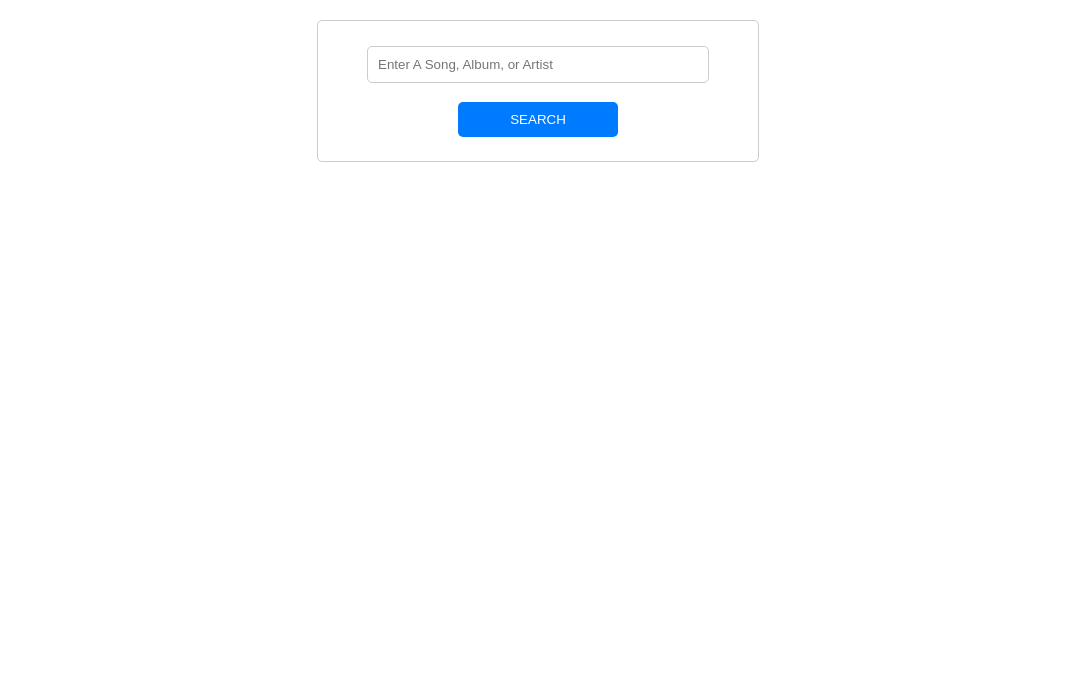
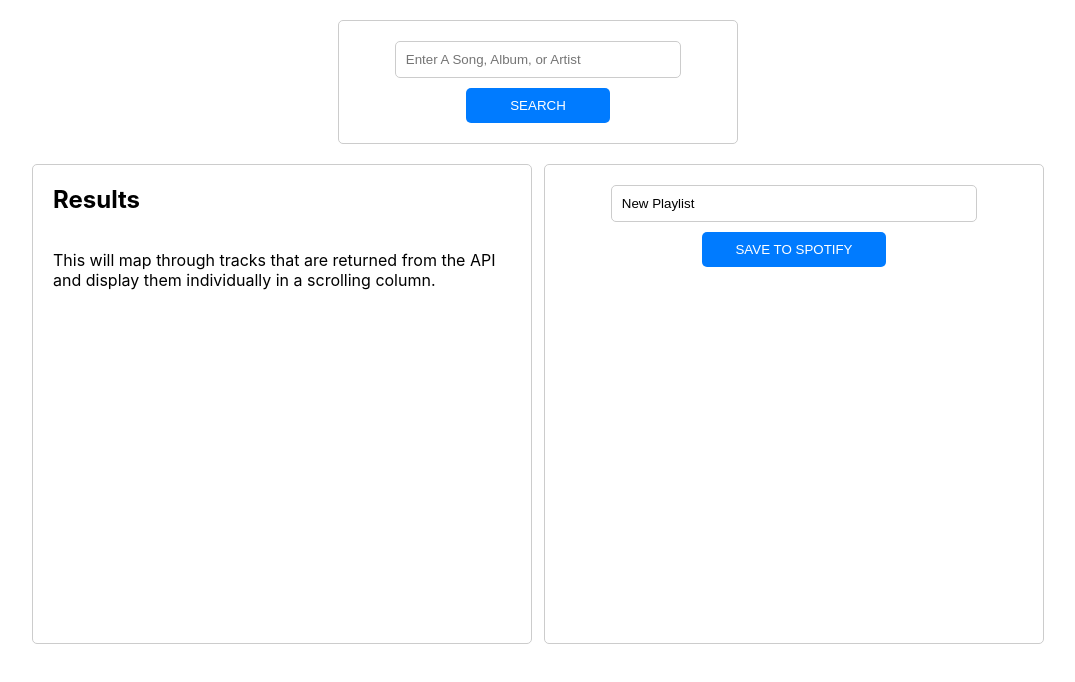
Before and after one commit to andersonhall/jammming, a React (Create React App) app: page / in a window 1280 px wide. Shown: the top 682 px of the page, without its empty margins (102-1177 px from the left). Built offline with nearby package versions, Linux system fonts and the light colour scheme.

Commit message:
initial commit for SearchResults and Playlist

```diff
--- a/src/App.css
+++ b/src/App.css
@@ -28,6 +28,15 @@
   color: #61dafb;
 }
 
+.searchResults {
+  display: flex;
+  flex-wrap: wrap;
+  justify-content: center;
+  align-items: flex-start;
+  max-width: 80%;
+  margin: 0 auto;
+}
+
 @keyframes App-logo-spin {
   from {
     transform: rotate(0deg);
--- a/src/App.js
+++ b/src/App.js
@@ -1,10 +1,16 @@
 import './App.css';
 import SearchBar from './SearchBar/SearchBar';
+import SearchResults from './SearchResults/SearchResults';
+import Playlist from './Playlist/Playlist';
 
 function App() {
   return (
     <div className='App'>
       <SearchBar />
+      <div className='searchResults'>
+        <SearchResults />
+        <Playlist />
+      </div>
     </div>
   );
 }
--- a/src/Playlist/Playlist.js
+++ b/src/Playlist/Playlist.js
@@ -3,9 +3,10 @@ import styles from './Playlist.module.css';
 
 const Playlist = () => {
   return (
-    <div>
-      <h1>Playlist</h1>
-    </div>
+    <form>
+      <input defaultValue={'New Playlist'} />
+      <button className={styles.playlistSave}>SAVE TO SPOTIFY</button>
+    </form>
   );
 };
 
--- a/src/Playlist/Playlist.module.css
+++ b/src/Playlist/Playlist.module.css
@@ -0,0 +1,31 @@
+form {
+    display: flex;
+    flex-direction: column;
+    justify-content: flex-start;
+    align-items: center;
+    margin: 0 auto;
+    width: 500px;
+    min-height: 60vh;
+    padding: 20px;
+    text-align: left;
+    border: 1px solid #ccc;
+    border-radius: 5px;
+}
+
+form input {
+  width: 80%;
+  padding: 10px;
+  margin-bottom: 10px;
+  border: 1px solid #ccc;
+  border-radius: 5px;
+}
+
+.playlistSave {
+  padding: 10px;
+  background-color: #007bff;
+  color: white;
+  width: 40%;
+  border: none;
+  border-radius: 5px;
+  cursor: pointer;
+}
--- a/src/SearchResults/SearchResults.js
+++ b/src/SearchResults/SearchResults.js
@@ -3,8 +3,12 @@ import styles from './SearchResults.module.css';
 
 const SearchResults = () => {
   return (
-    <div>
-      <h1>SearchResults</h1>
+    <div className={styles.searchResults}>
+      <h2>Results</h2>
+      <p>
+        This will map through tracks that are returned from the API and display them individually in
+        a scrolling column.
+      </p>
     </div>
   );
 };
--- a/src/SearchResults/SearchResults.module.css
+++ b/src/SearchResults/SearchResults.module.css
@@ -0,0 +1,11 @@
+.searchResults{
+  display: flex;
+  flex-direction: column;
+  margin: 0 auto;
+  width: 500px;
+  min-height: 60vh;
+  padding: 0 20px;
+  text-align: left;
+  border: 1px solid #ccc;
+  border-radius: 5px;
+}
--- a/src/index.css
+++ b/src/index.css
@@ -1,3 +1,7 @@
+* {
+  box-sizing: border-box;
+}
+
 body {
   margin: 0;
   font-family: -apple-system, BlinkMacSystemFont, 'Segoe UI', 'Roboto', 'Oxygen',
```
